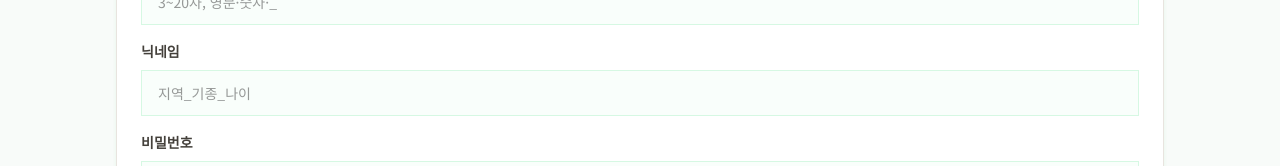
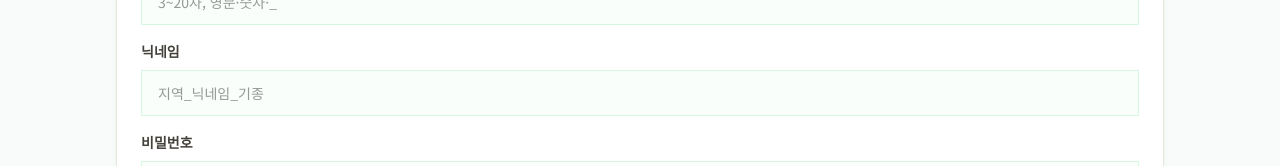
Before and after one commit to wosmd13-debug/motorcycle-community, a Next.js app: page /register in a window 1280 px wide. Shown: the part 382-548 px from the top of the page. Built offline with nearby package versions, Linux system fonts and the light colour scheme; no server answers.

Commit message:
Update nickname placeholder to region_nickname_bike format.

```diff
--- a/src/components/auth/RegisterPageClient.tsx
+++ b/src/components/auth/RegisterPageClient.tsx
@@ -76,7 +76,7 @@ function RegisterForm() {
           onChange={(event) => setNickname(event.target.value)}
           required
           autoComplete="nickname"
-          placeholder="지역_기종_나이"
+          placeholder="지역_닉네임_기종"
           className="mt-2 w-full border border-signature/20 bg-signature-light/40 px-4 py-3 text-base outline-none focus:border-signature sm:text-sm"
         />
       </label>
```
